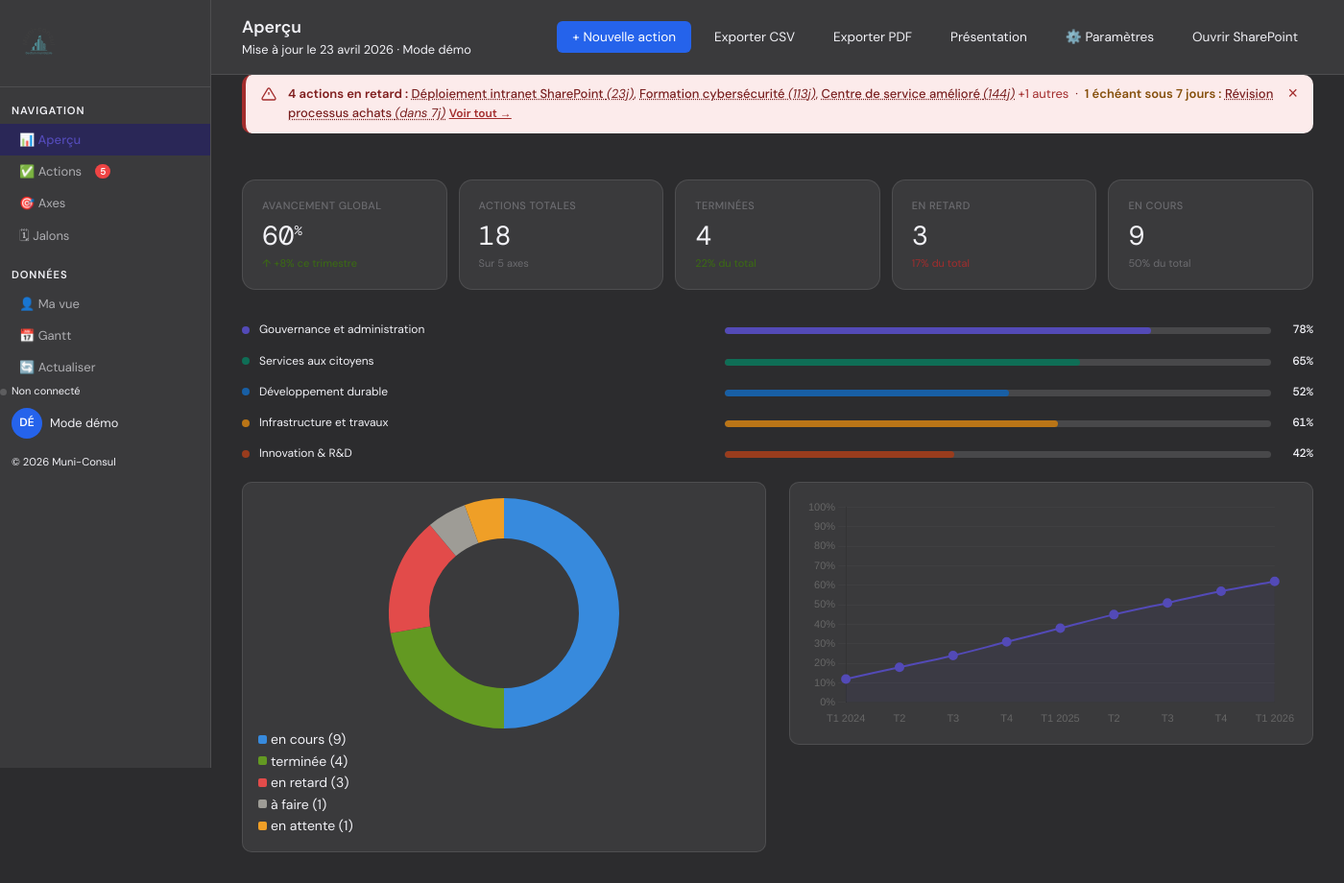
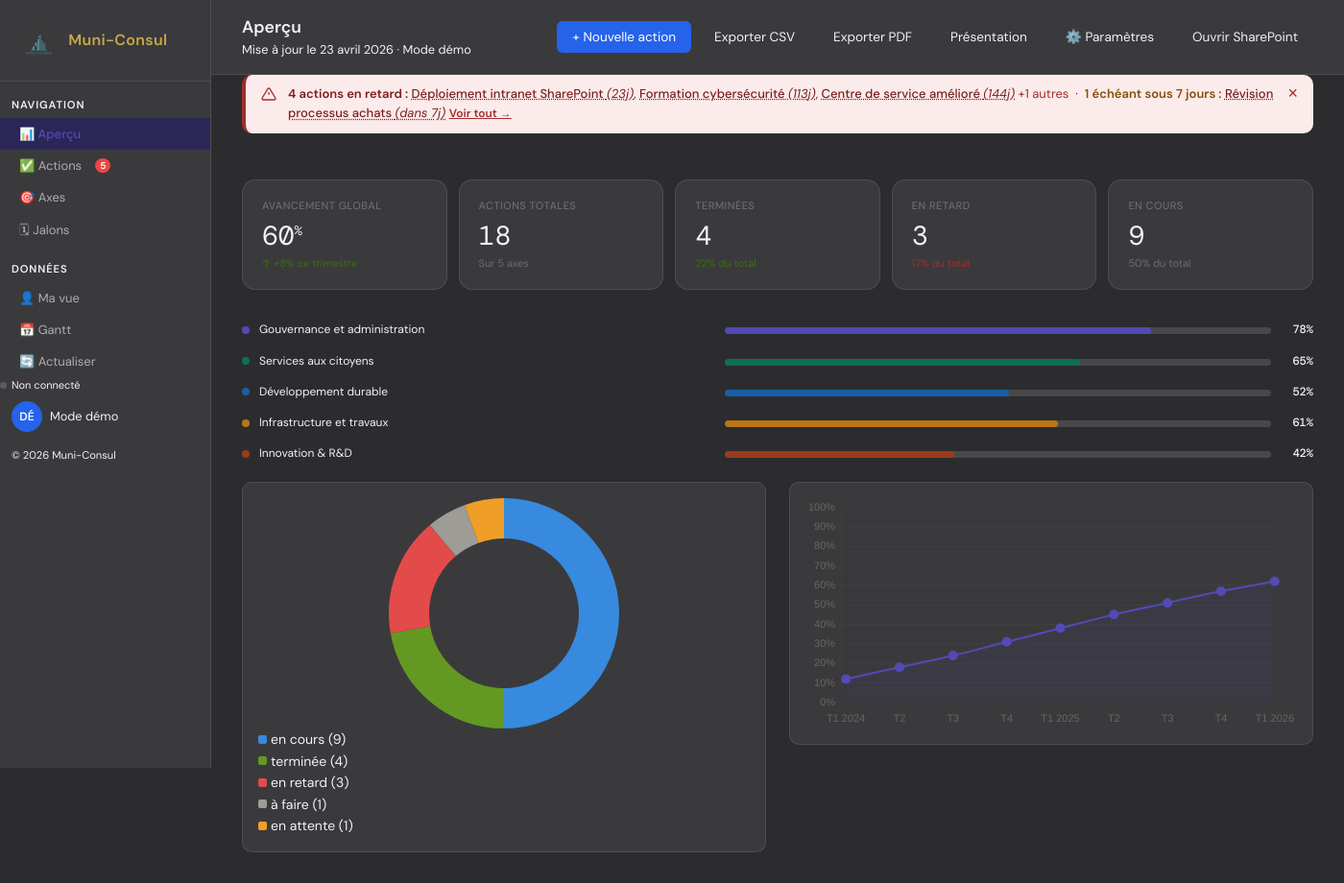
Before and after one commit to Muni-Consul/plan-strategique-demo, an Electron app: page index.html in a window 1400 px wide. Shown: the whole page at 96% size. Drawn offline with nearby package versions, Linux system fonts and the light colour scheme.

Commit message:
Ajout texte Muni-Consul dore a droite du logo

```diff
--- a/index.html
+++ b/index.html
@@ -36,8 +36,9 @@
   <div id="app" class="app" style="display:none;">
 
     <nav class="sidebar">
-      <div class="sidebar-logo">
+      <div class="sidebar-logo" style="display:flex;align-items:center;gap:10px;">
         <img src="logo.svg" alt="Muni-Consul" style="height:36px;width:auto;object-fit:contain;">
+        <span style="font-size:1rem;font-weight:700;color:#C9A84C;letter-spacing:0.02em;white-space:nowrap;">Muni-Consul</span>
       </div>
       <div style="padding:0 .75rem;margin-bottom:.25rem;font-size:.7rem;font-weight:600;color:var(--text-muted);text-transform:uppercase;letter-spacing:.08em;">Navigation</div>
       <button class="nav-item active" onclick="switchPane('apercu',this)">📊 Aperçu</button>
```
